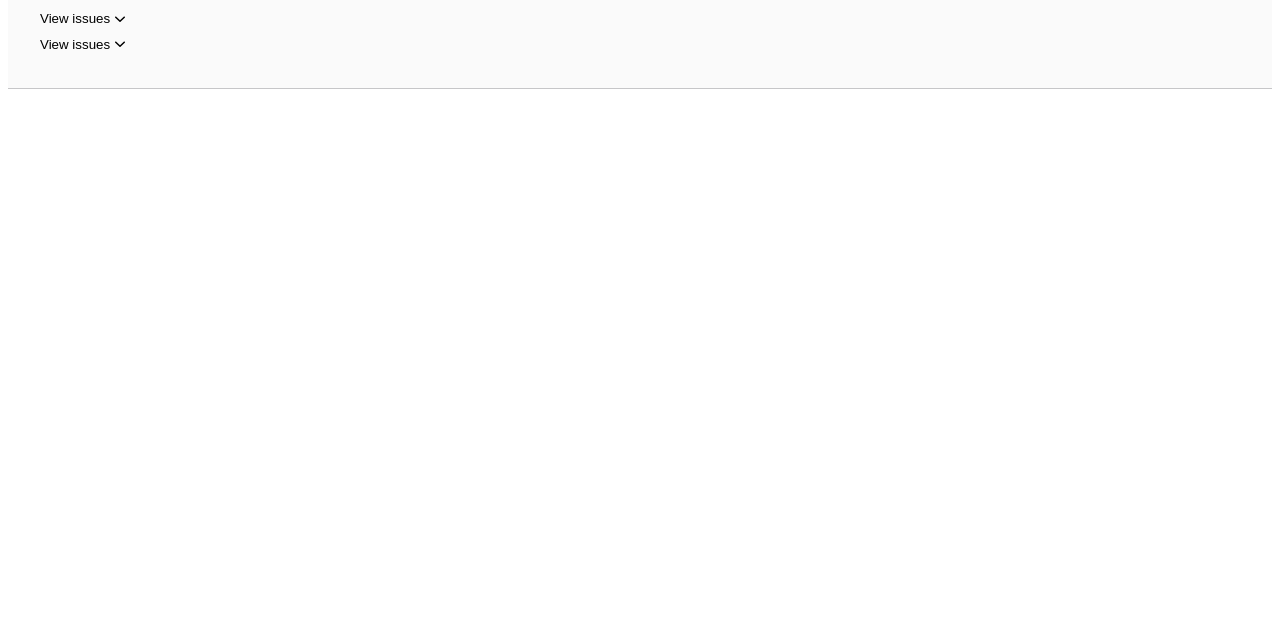
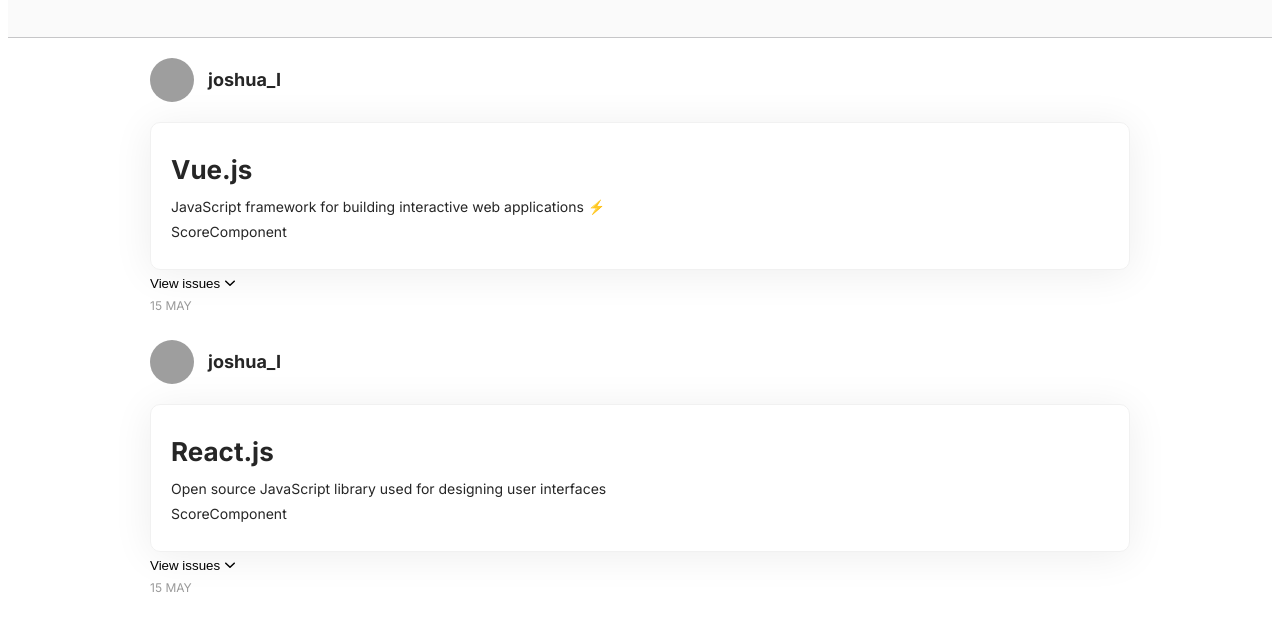
Before and after one commit to Chaosito/vue_425_09_08_21_gitogram, a Vue app: page / in a window 1280 px wide. Shown: the part 205-824 px from the top of the page. Built offline with nearby package versions, Linux system fonts and the light colour scheme; grey boxes are pictures that could not be loaded.

Commit message:
Added slot to feed and few css-rules

```diff
--- a/src/components/feed/feed.scss
+++ b/src/components/feed/feed.scss
@@ -0,0 +1,16 @@
+.feed-user-panel {
+    display: flex;
+    align-items: center;
+
+    img {
+        border-radius: 50%;
+        width: 44px;
+        height: 44px;
+    }
+
+    .username {
+        margin-left: 14px;
+        font-weight: bold;
+        font-size:18px;
+    }
+}
--- a/src/components/feed/feed.vue
+++ b/src/components/feed/feed.vue
@@ -1,4 +1,12 @@
 <template>
+  <div class="feed-head">
+    <div class="feed-user-panel">
+      <img src="https://media-exp1.licdn.com/dms/image/C560BAQH9Cnv1weU07g/company-logo_200_200/0/1575479070098?e=2159024400&v=beta&t=QM9VSoWVooxDwCONWh22cw0jBBlBPcBOqAxbZIE18jw" />
+      <div class="username">joshua_I</div>
+    </div>
+  </div>
+  <div class="feed-body">
+    <slot name="feedbody"></slot>
     <div class="c-feed">
         <toggler @onToggle="toggle" />
         <div class="comments" v-if="shown">
@@ -9,6 +17,8 @@
             </ul>
         </div>
     </div>
+  </div>
+  <div class="feed-footer" style="margin-bottom:24px;color: rgba(0, 0, 0, 0.4);font-size:12px;">15 MAY</div>
 </template>
 <script>
 import { comment } from '../comment'
@@ -32,3 +42,4 @@ export default {
   }
 }
 </script>
+<style lang="scss" scoped src="./feed.scss"></style>
--- a/src/pages/feeds/feeds.scss
+++ b/src/pages/feeds/feeds.scss
@@ -18,3 +18,17 @@
         width: 25px;
     }
 }
+
+.user-feeds{
+    width: 980px;
+    margin: 20px auto;
+}
+
+// feed-component used this
+.feedbody_popup {
+    padding: 24px 44px 24px 20px;
+    border: 1px solid #F1F1F1;
+    box-shadow: 0px 4px 40px rgba(0, 0, 0, 0.07);
+    border-radius: 10px;
+    margin-top: 20px;
+}
--- a/src/pages/feeds/feeds.vue
+++ b/src/pages/feeds/feeds.vue
@@ -20,10 +20,28 @@
                         />
                     </li>
                 </ul>
-                <feed />
-                <feed />
             </template>
         </topline>
+    </div>
+    <div class="user-feeds">
+      <feed>
+        <template #feedbody>
+          <div class="feedbody_popup">
+          <div style="font-size: 26px; font-weight: bold;">Vue.js</div>
+          <div>JavaScript framework for building interactive web applications ⚡</div>
+          <div>ScoreComponent</div>
+          </div>
+        </template>
+      </feed>
+      <feed>
+        <template #feedbody>
+          <div class="feedbody_popup">
+          <div style="font-size: 26px; font-weight: bold;">React.js</div>
+          <div>Open source JavaScript library used for designing user interfaces</div>
+          <div>ScoreComponent</div>
+          </div>
+        </template>
+      </feed>
     </div>
 </template>
 
```
